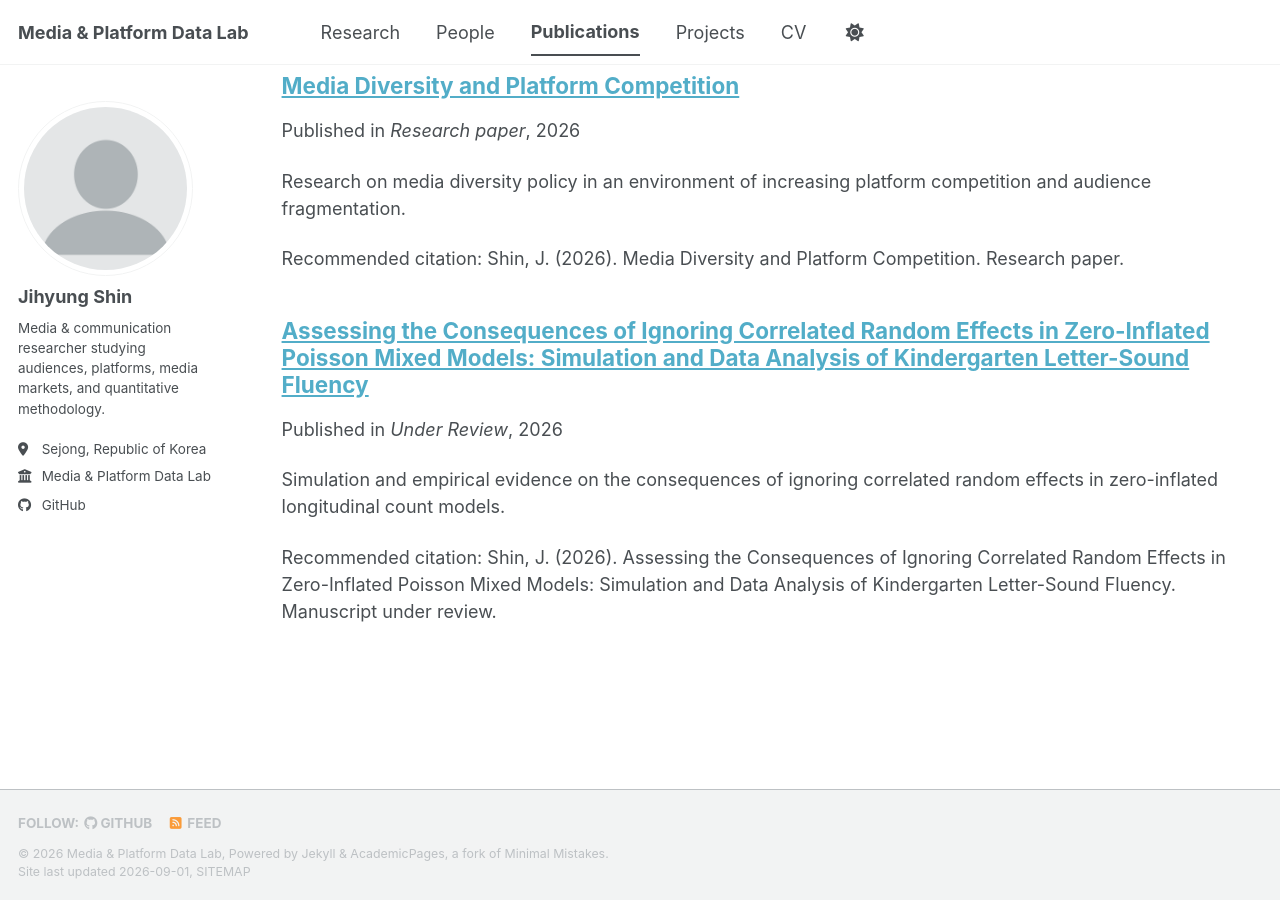
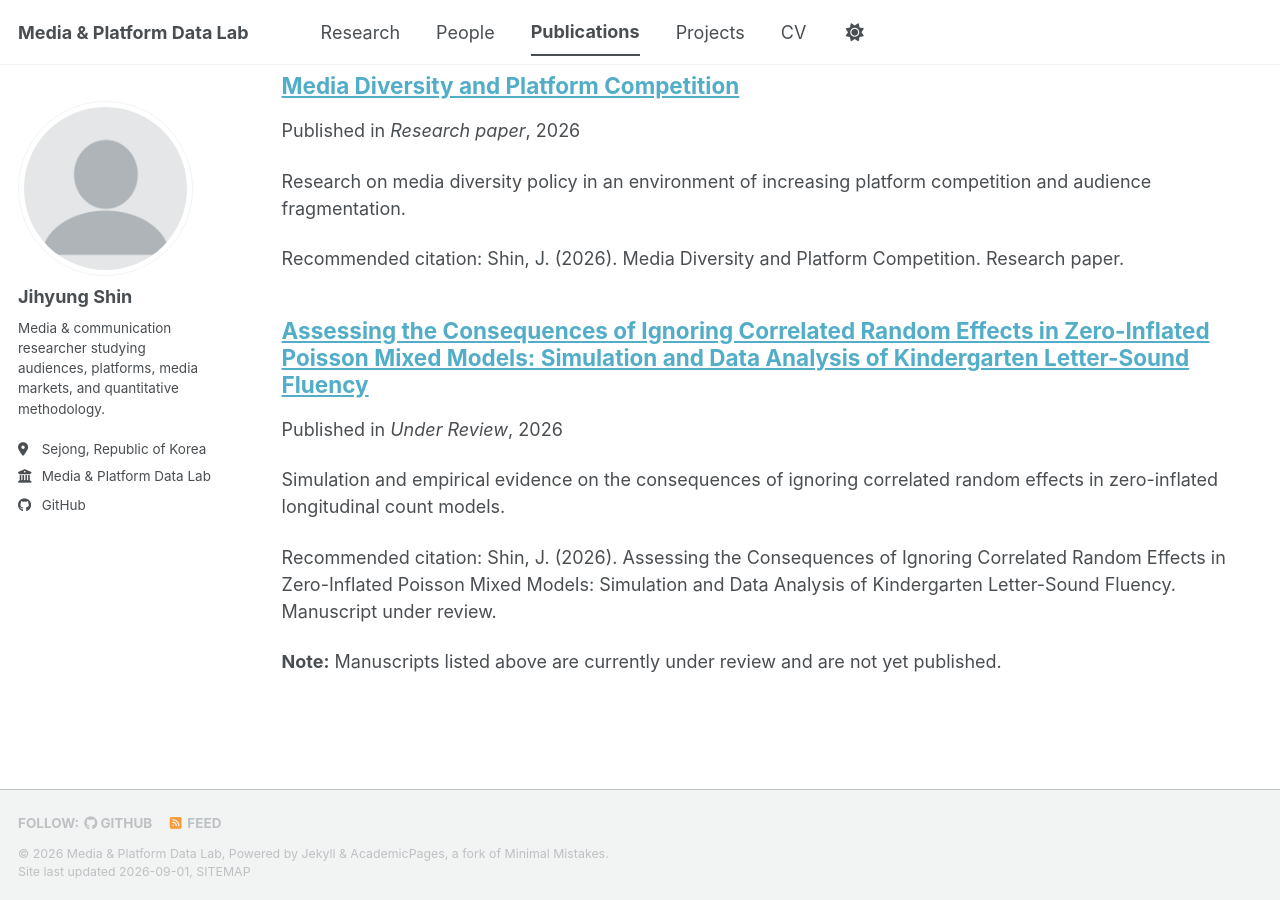
Before and after one commit to jshin4420/lab, a Jekyll site: the page built from _pages/publications.html, in a window 1280 px wide and 900 px high, scrolled down 2559 px. Built offline with Jekyll 4.4.1, drawn with Linux system fonts in a browser that asks for light colours; a style sheet for code colours, icons or effects is not loaded.

Commit message:
Separate publications from manuscripts under review

```diff
--- a/_pages/publications.html
+++ b/_pages/publications.html
@@ -11,23 +11,26 @@ author_profile: true
 
 {% include base_path %}
 
-<!-- New style rendering if publication categories are defined -->
-{% if site.publication_category %}
-  {% for category in site.publication_category  %}
-    {% assign title_shown = false %}
+<h2>Publications</h2>
+<hr />
+
 {% for post in site.publications reversed %}
-      {% if post.category != category[0] %}
+  {% if post.category == "manuscripts" %}
     {% continue %}
   {% endif %}
-      {% unless title_shown %}
-        <h2>{{ category[1].title }}</h2><hr />
-        {% assign title_shown = true %}
-      {% endunless %}
   {% include archive-single.html %}
 {% endfor %}
-  {% endfor %}
-{% else %}
+
+<h2>Manuscripts Under Review</h2>
+<hr />
+
 {% for post in site.publications reversed %}
+  {% if post.category != "manuscripts" %}
+    {% continue %}
+  {% endif %}
   {% include archive-single.html %}
 {% endfor %}
-{% endif %}
+
+<div class="wordwrap">
+  <p><strong>Note:</strong> Manuscripts listed above are currently under review and are not yet published.</p>
+</div>
```
Lines whose indentation alone changed are shown as unchanged.
